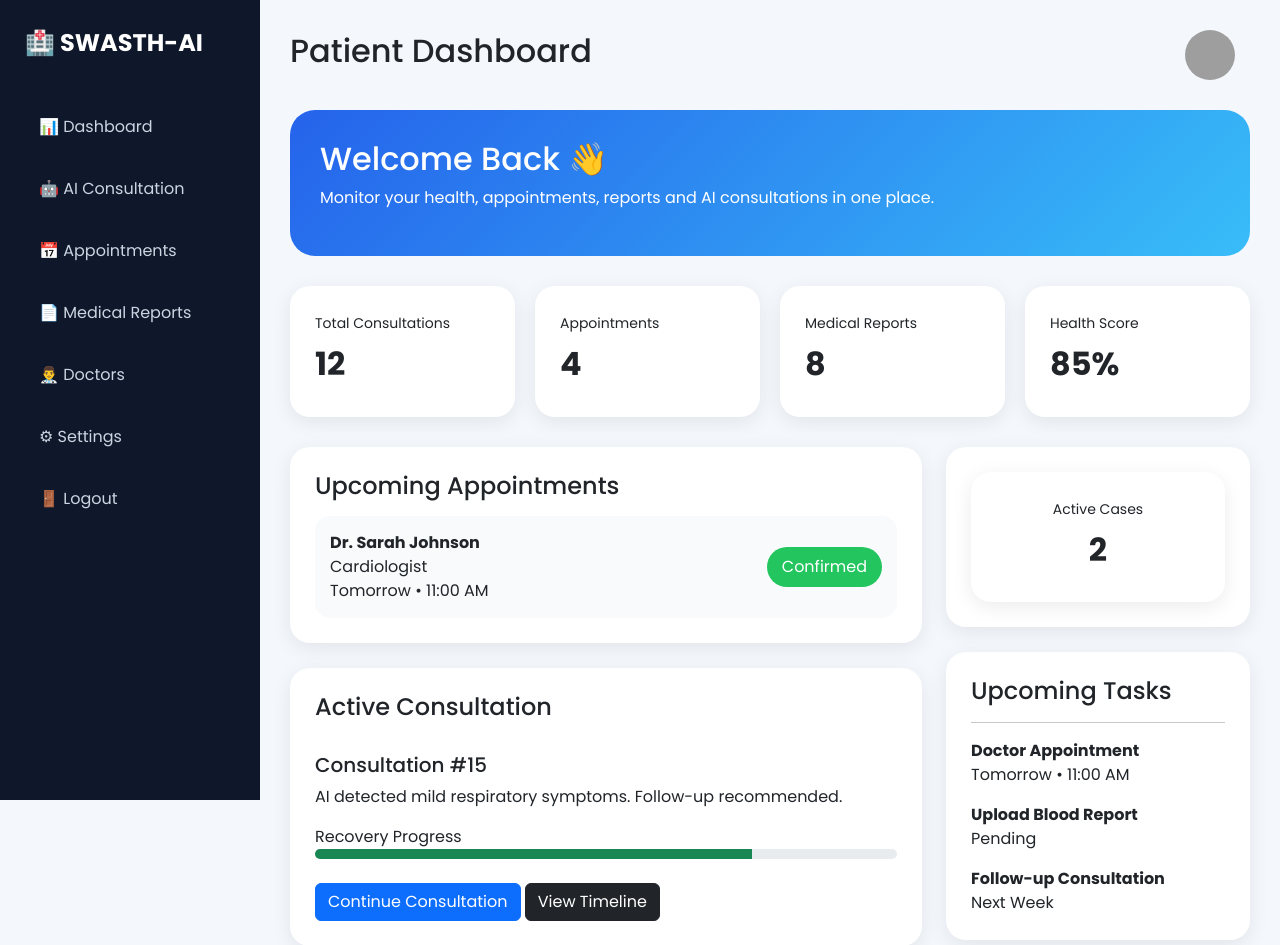
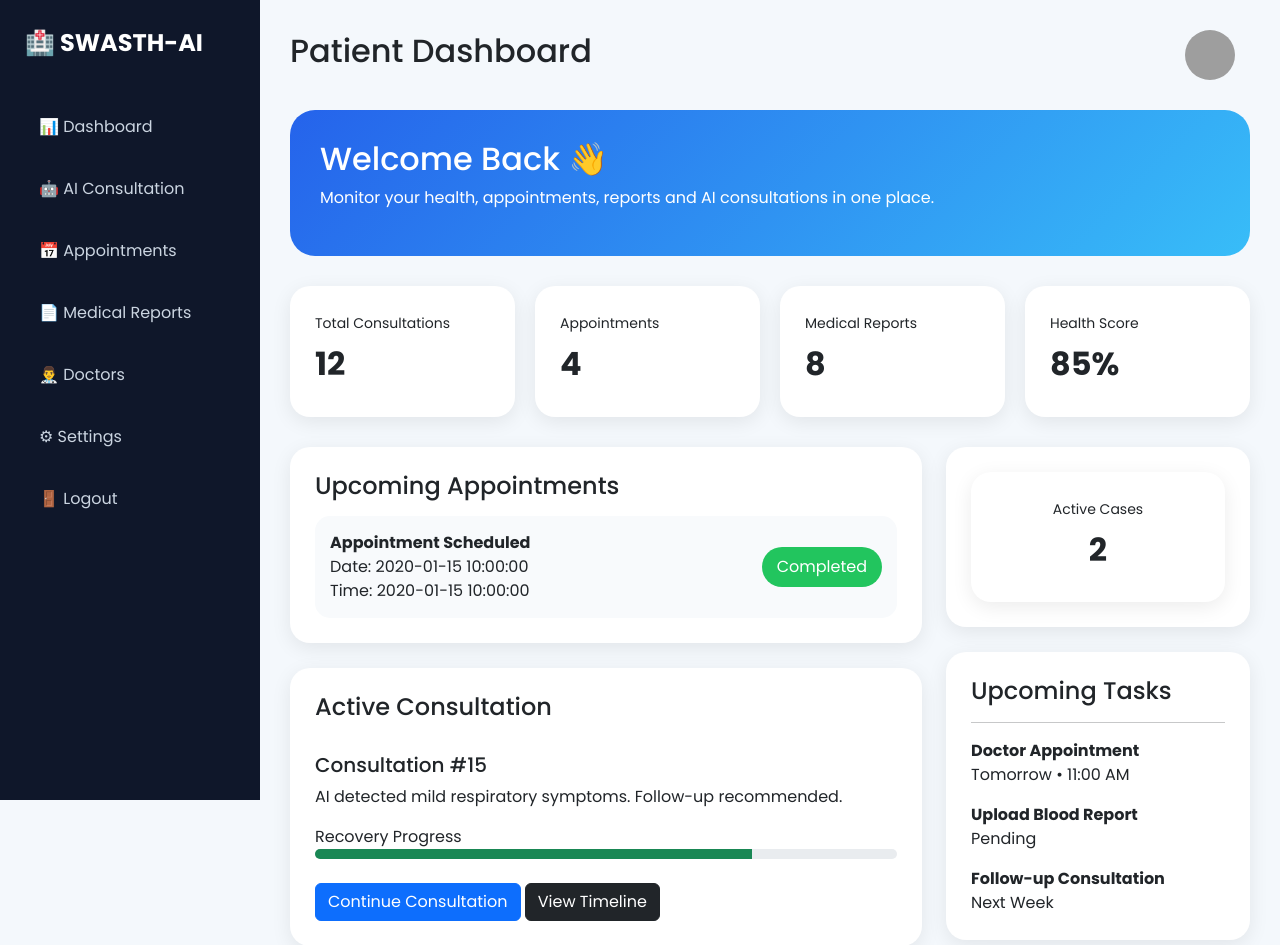
Before and after one commit to Debjit2821/swasth-ai, a Python web app: template templates/dashboard.html in a window 1280 px wide. Shown: the top 945 px of the page. Run offline with Jinja, Linux system fonts and the light colour scheme; the template is opened without the code that fills it: most values are stand-ins (such as "Sample title", 1, 10 or a date in 2020); grey boxes are pictures that could not be loaded.

Commit message:
1.4(upcoming)

```diff
--- a/templates/dashboard.html
+++ b/templates/dashboard.html
@@ -237,21 +237,43 @@ body{
 
                 <h4>Upcoming Appointments</h4>
 
+                {% if upcoming_appointment %}
+
                 <div class="appointment">
 
                     <div>
 
-                        <strong>Dr. Sarah Johnson</strong><br>
-                        Cardiologist<br>
-                        Tomorrow • 11:00 AM
+                        <strong>
+                            Appointment Scheduled
+                        </strong><br>
+
+                        Date:
+                        {{ upcoming_appointment.appointment_date }}<br>
+
+                        Time:
+                        {{ upcoming_appointment.appointment_time }}
 
                     </div>
 
                     <span class="badge-custom">
-                        Confirmed
+                        {{ upcoming_appointment.status }}
                     </span>
 
                 </div>
+
+                {% else %}
+
+                <div class="appointment">
+
+                    <div>
+
+                        No upcoming appointments.
+
+                    </div>
+
+                </div>
+
+                {% endif %}
 
             </div>
 
```
Also changed, not shown: app.py (+9 -0 lines).
